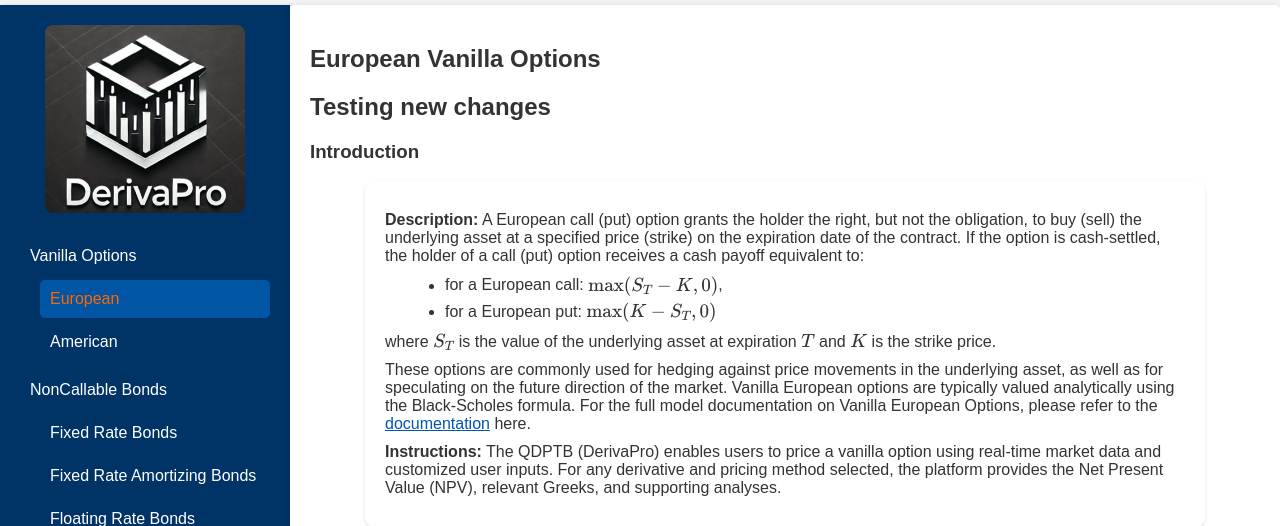
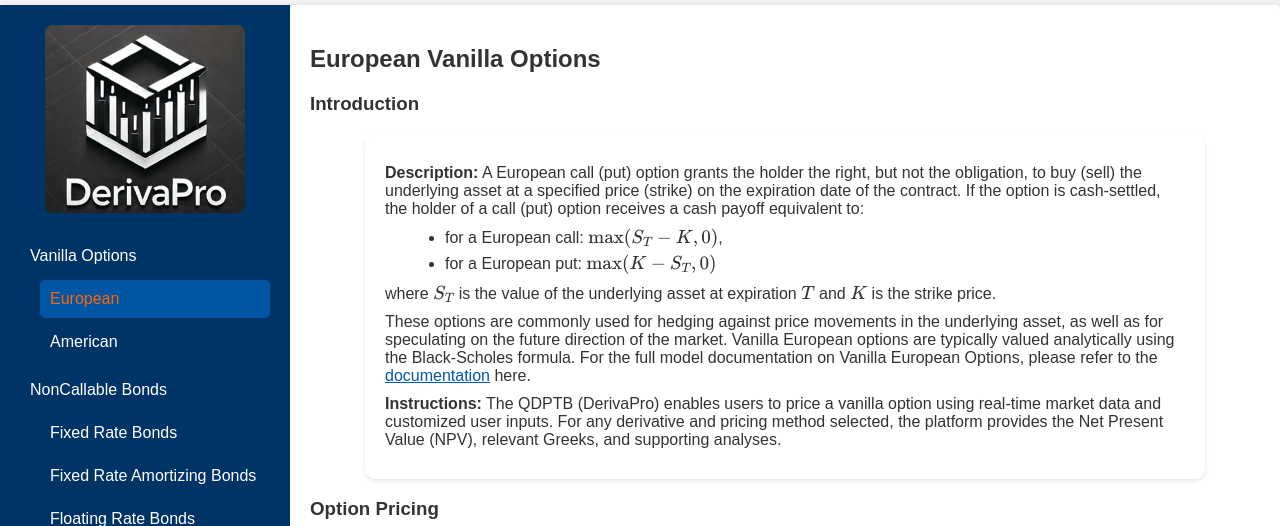
Before and after one commit to derivapro/derivapro-v1, a Flask app: page /vanilla-options/european in a window 1280 px wide. Shown: the part 55-581 px from the top of the page. Run offline with Flask 2, Linux system fonts and the light colour scheme; some libraries are stand-ins or nearby versions.

Commit message:
Update european_options.html

```diff
--- a/app/templates/european_options.html
+++ b/app/templates/european_options.html
@@ -2,7 +2,6 @@
 
 {% block content %}
 <h2>European Vanilla Options</h2>
-<h2>Testing new changes</h2>
 
 <h3>Introduction</h3>
 
```
